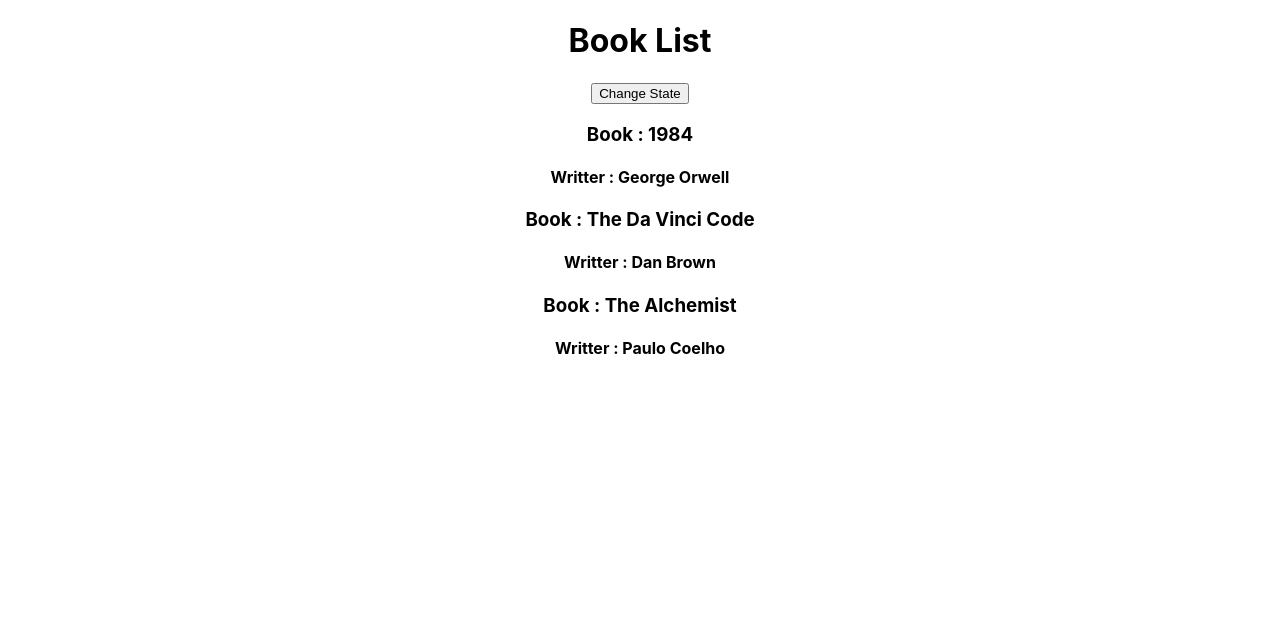
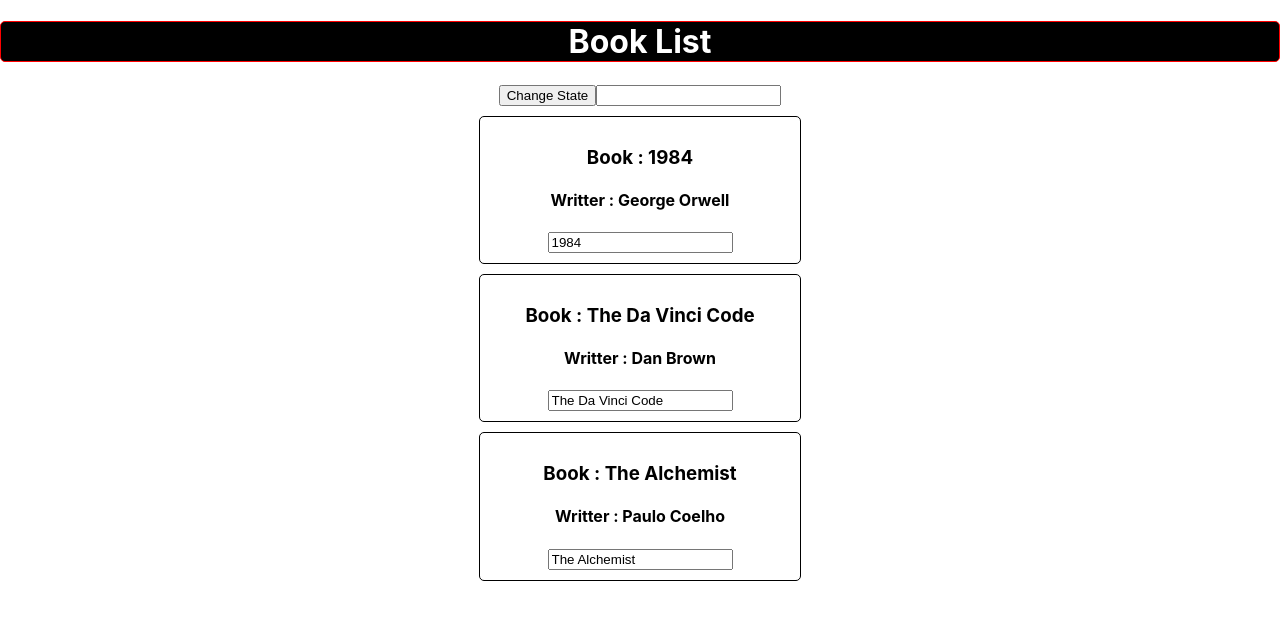
Before and after one commit to mdshanewaz/Bohubrihi_React, a React (Create React App) app: page / in a window 1280 px wide. Shown: the top 620 px of the page. Built offline with nearby package versions, Linux system fonts and the light colour scheme.

Commit message:
09th Nov

```diff
--- a/src/App.js
+++ b/src/App.js
@@ -53,6 +53,16 @@
     });
   }
 
+  changeWithInputState = (event) => {
+    this.setState({
+      books : [
+        { bookName: event.target.value, writer:"George Orwell"},
+        { bookName:"The Da Vinci Code", writer:"Dan Brown"},
+        { bookName:"Metmorphosis", writer:"Franz Kafka"},
+      ]
+    });
+  }
+
   // constructor() {
   //   super();
   //   this.state = {};
@@ -60,12 +70,23 @@
   render() {
     // let obj = new Component();
     // console.log(obj);
+    const style = {
+      border: '1px solid red',
+      borderRadius : '5px',
+      backgroundColor : 'black',
+      color : 'white',
+    };
     console.log(this.state)
     return(
       <div className="App">
-      <h1>Book List</h1>
+      <h1 style={style}>Book List</h1>
       <button onClick={ () => this.changeBookState("Nineteen Eighty-Four")}>Change State</button>
-      <Book bookName={this.state.books[0].bookName} writer={this.state.books[0].writer} />
+      <input type='text' onChange={this.changeWithInputState} />
+      <Book
+        bookName={this.state.books[0].bookName}
+        writer={this.state.books[0].writer}
+        inputName={this.changeWithInputState}
+         />
       <Book bookName={this.state.books[1].bookName} writer={this.state.books[1].writer} />
       <Book bookName={this.state.books[2].bookName} writer={this.state.books[2].writer} change={this.changeBookState.bind(this, "Nineteen 84")}/>
     </div>
--- a/src/components/book.js
+++ b/src/components/book.js
@@ -1,10 +1,13 @@
+import '../css/book.css';
 import React from "react";
+
 
 const Book = (props) => {
     return (
-        <div>
+        <div className='Book'>
             <h3 onClick={props.change}>Book : {props.bookName}</h3>
             <h4>Writter : {props.writer}</h4>
+            <input type='text' onChange={props.inputName} value={props.bookName} />
         </div>
     );
 }
--- /dev/null
+++ b/src/css/book.css
@@ -0,0 +1,7 @@
+.Book {
+    width: 300px;
+    margin: 10px auto;
+    padding: 10px;
+    border: 1px solid;
+    border-radius: 5px;
+}
```
